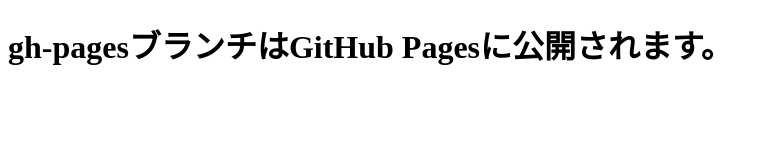
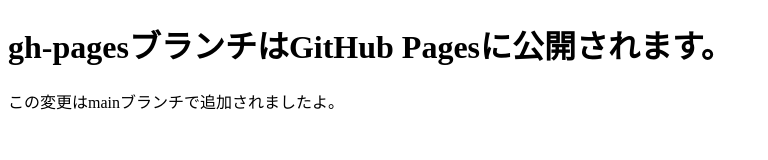
Before and after one commit to murmurMasa/git-study, a plain HTML site: page index.html in a window 1280 px wide. Shown: the whole page, without its empty margins (0-768 px from the left). Drawn offline with Linux system fonts and the light colour scheme.

Commit message:
段落を追加

```diff
--- a/index.html
+++ b/index.html
@@ -8,5 +8,6 @@
 </head>
 <body>
     <h1>gh-pagesブランチはGitHub Pagesに公開されます。</h1>
+    <p>この変更はmainブランチで追加されましたよ。</p>
 </body>
 </html>
```
